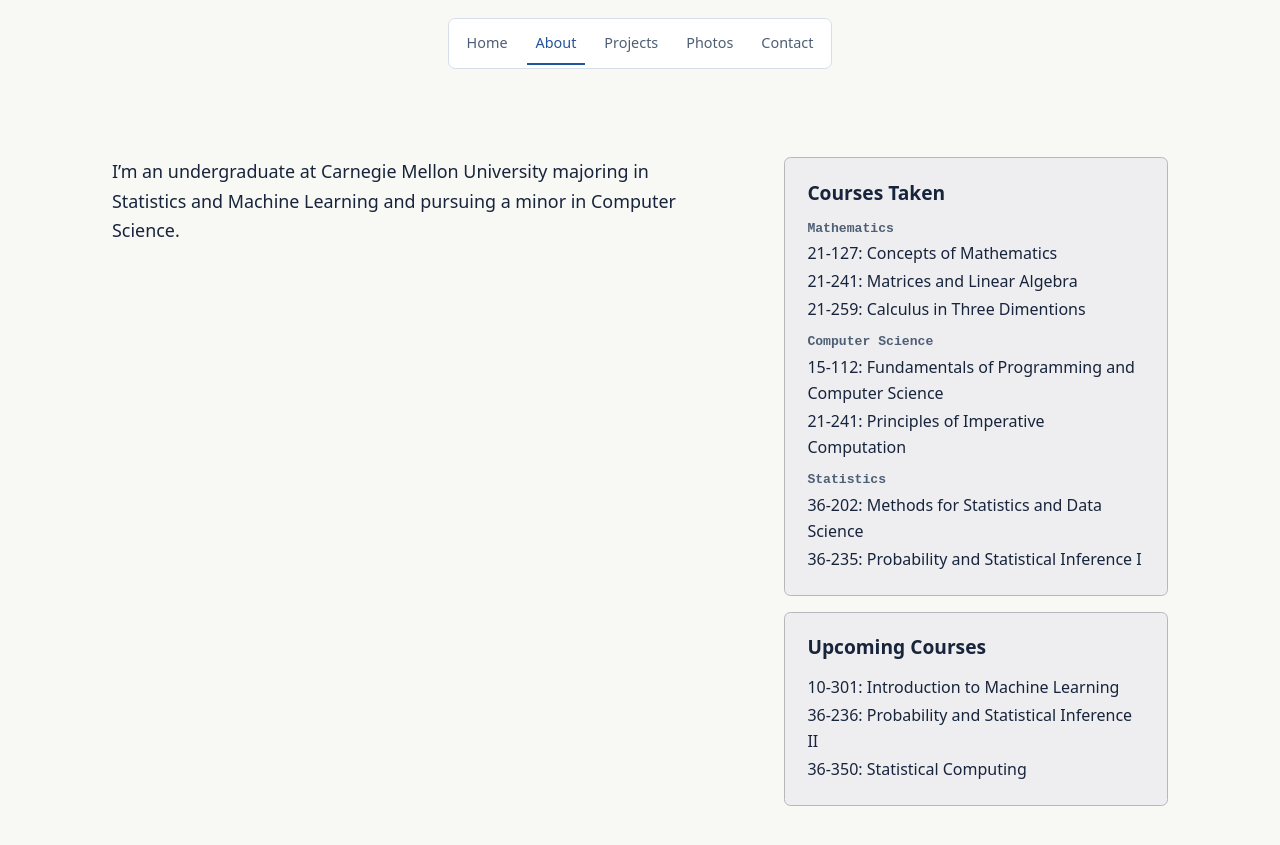
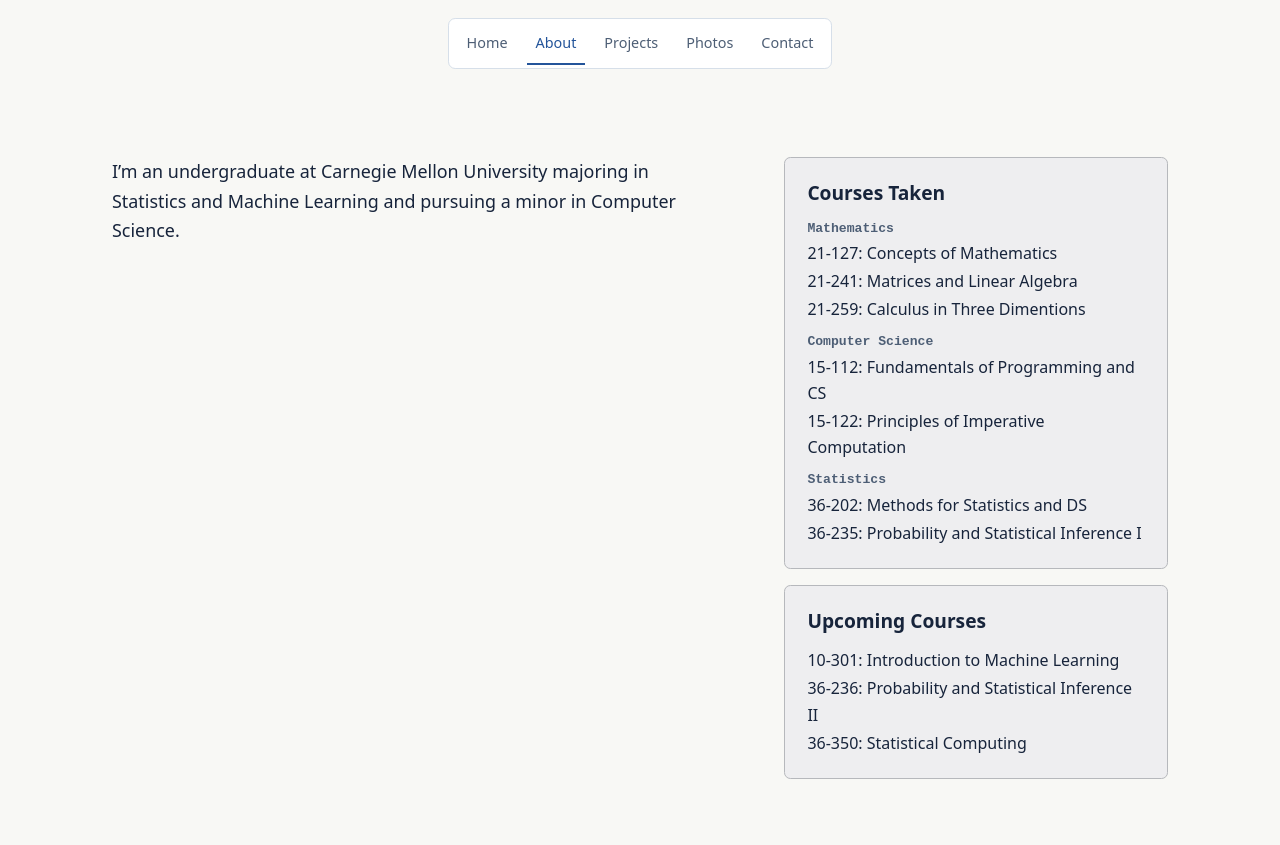
Before and after one commit to ericxmlin/ericxmlin.github.io, a Jekyll site: the page built from about.html, in a window 1280 px wide. Shown: the top 845 px of the page. Built offline with Jekyll 4.4.1, drawn with Linux system fonts in a browser that asks for light colours.

Commit message:
Update about.html

```diff
--- a/about.html
+++ b/about.html
@@ -22,10 +22,10 @@ description: About Eric Lin, a Carnegie Mellon student interested in statistics,
         <dd>21-241: Matrices and Linear Algebra</dd>
         <dd>21-259: Calculus in Three Dimentions</dd>
         <dt>Computer Science</dt>
-        <dd>15-112: Fundamentals of Programming and Computer Science</dd>
-        <dd>21-241: Principles of Imperative Computation</dd>
+        <dd>15-112: Fundamentals of Programming and CS</dd>
+        <dd>15-122: Principles of Imperative Computation</dd>
         <dt>Statistics</dt>
-        <dd>36-202: Methods for Statistics and Data Science</dd>
+        <dd>36-202: Methods for Statistics and DS</dd>
         <dd>36-235: Probability and Statistical Inference I</dd>
       </dl>
     </section>
```
